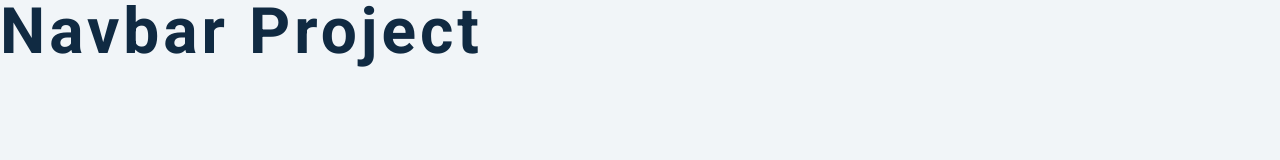
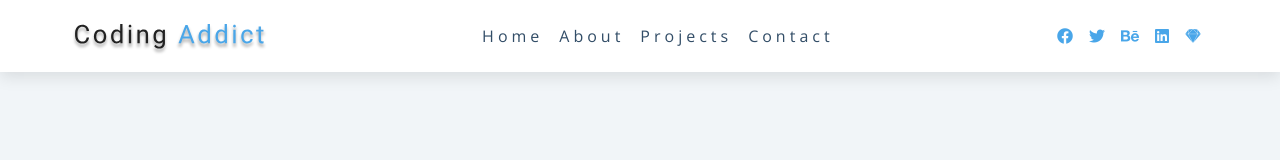
Before and after one commit to felipe300/JS-Navbar, a plain HTML site: page index.html in a window 1280 px wide. Drawn offline with nearby package versions, Linux system fonts and the light colour scheme.

Commit message:
Added html navbar

```diff
--- a/index.html
+++ b/index.html
@@ -1,20 +1,72 @@
 <!DOCTYPE html>
 <html lang="en">
+
 <head>
   <meta charset="UTF-8" />
   <meta name="viewport" content="width=device-width, initial-scale=1.0" />
   <title>Navbar</title>
   <!-- font awesome -->
-    <link
-      rel="stylesheet"
-      href="./fontawesome-free-5.12.0-web/css/all.min.css"
-    />
+  <link rel="stylesheet" href="./fontawesome-free-5.12.0-web/css/all.min.css" />
   <!-- styles -->
   <link rel="stylesheet" href="styles.css" />
 </head>
+
 <body>
-    <h1>navbar project</h1>
+  <nav>
+    <div class="nav-center">
+      <!-- nav header-->
+      <div class="nav-header">
+        <img src="./logo.svg" alt="logo" class="logo"/>
+        <button class="nav-toggle">
+          <i class="fas fa-bars"></i>
+        </button>
+      </div>
+      <ul class="links">
+        <li>
+          <a href="index.html">home</a>
+        </li>
+        <li>
+          <a href="about.html">about</a>
+        </li>
+        <li>
+          <a href="projects.html">projects</a>
+        </li>
+        <li>
+          <a href="contact.html">contact</a>
+        </li>
+      </ul>
+      <!-- social media -->
+      <ul class="social-icons">
+        <li>
+          <a href="https://www.twitter.com">
+            <i class="fab fa-facebook"></i>
+          </a>
+        </li>
+        <li>
+          <a href="https://www.twitter.com">
+            <i class="fab fa-twitter"></i>
+          </a>
+        </li>
+        <li>
+          <a href="https://www.twitter.com">
+            <i class="fab fa-behance"></i>
+          </a>
+        </li>
+        <li>
+          <a href="https://www.twitter.com">
+            <i class="fab fa-linkedin"></i>
+          </a>
+        </li>
+        <li>
+          <a href="https://www.twitter.com">
+            <i class="fab fa-sketch"></i>
+          </a>
+        </li>
+      </ul>
+    </div>
+  </nav>
   <!-- javascript -->
   <script src="app.js"></script>
 </body>
+
 </html>
--- a/styles.css
+++ b/styles.css
@@ -224,9 +224,9 @@ nav {
 }
 /* BY DEFAULT HIDE LINKS */
 .links {
-  /* height: 0;
+  height: 0;
   overflow: hidden;
-  transition: var(--transition); */
+  transition: var(--transition);
 }
 /* TOGGLE CLASS */
 .show-links {
```
Lines whose indentation alone changed are shown as unchanged.
